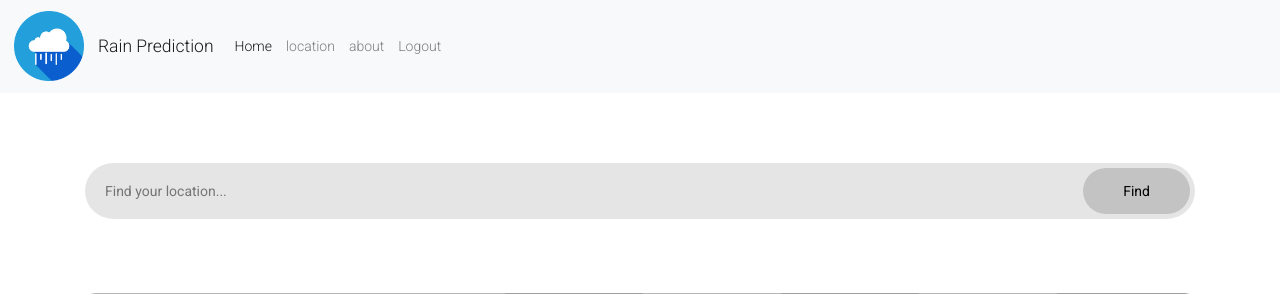
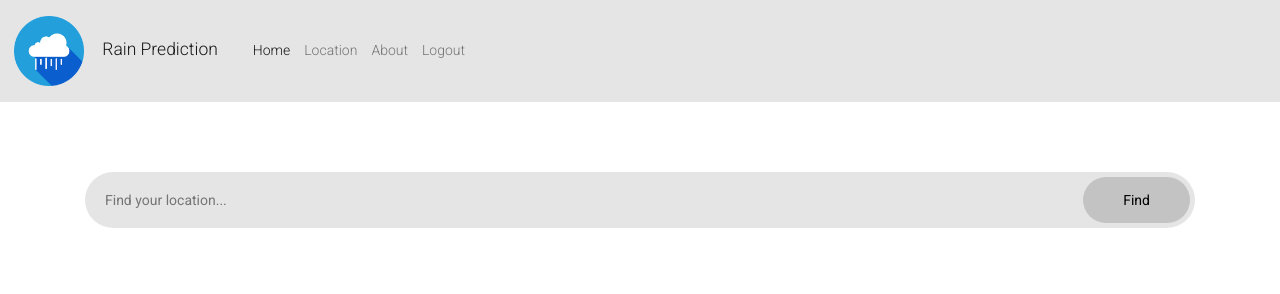
Before and after one commit to sanket9921/Rainfall_prediction_machine_learning, a Flask app: template App/templates/index.html in a window 1280 px wide. Shown: the top 294 px of the page. Run offline with Flask 2, Linux system fonts and the light colour scheme; the template is opened without the code that fills it, so the values that code supplies are empty; parts of the project's set-up code (start-up, migrations or seed data) failed here and were passed over; some libraries are stand-ins or nearby versions.

Commit message:
fixed mainlayout

```diff
--- a/App/static/css/style.css
+++ b/App/static/css/style.css
@@ -295,7 +295,13 @@ form textarea {
 /*
  * Header Styles
  */
-
+.navbar{
+  background-color: rgba(0, 0, 0, 0.1);
+  color: black;
+}
+.navbar .navbar-nav{
+  text-align: center;
+}
 
 /* .site-header {
   padding: 50px 0;
--- a/App/templates/main_layout.html
+++ b/App/templates/main_layout.html
@@ -17,9 +17,11 @@
 
 	<body>
 
-		<nav class="navbar navbar-expand-lg navbar-light bg-light ">
+		<nav class="navbar navbar-expand-lg navbar-light ">
+			<div class="navbar-brand">
 			<img class="navbar-brand" src="static/images/logo.png" alt="" width="70">
-			<a class="navbar-brand" href="#">Rain Prediction</a>
+			<a class="navbar-brand" href="/">Rain Prediction</a>
+		</div>
 			<button class="navbar-toggler" type="button" data-toggle="collapse" data-target="#navbarNav" aria-controls="navbarNav" aria-expanded="false" aria-label="Toggle navigation">
 			  <span class="navbar-toggler-icon"></span>
 			</button>
@@ -29,10 +31,10 @@
 				  <a class="nav-link" href="/">Home <span class="sr-only">(current)</span></a>
 				</li>
 				<li class="nav-item">
-				  <a class="nav-link" href="/location">location</a>
+				  <a class="nav-link" href="/location">Location</a>
 				</li>
 				<li class="nav-item">
-				  <a class="nav-link" href="/about">about</a>
+				  <a class="nav-link" href="/about">About</a>
 				</li>
 				<li class="nav-item">
 				  <a class="nav-link" href="/logout" tabindex="-1" aria-disabled="true">Logout</a>
```
